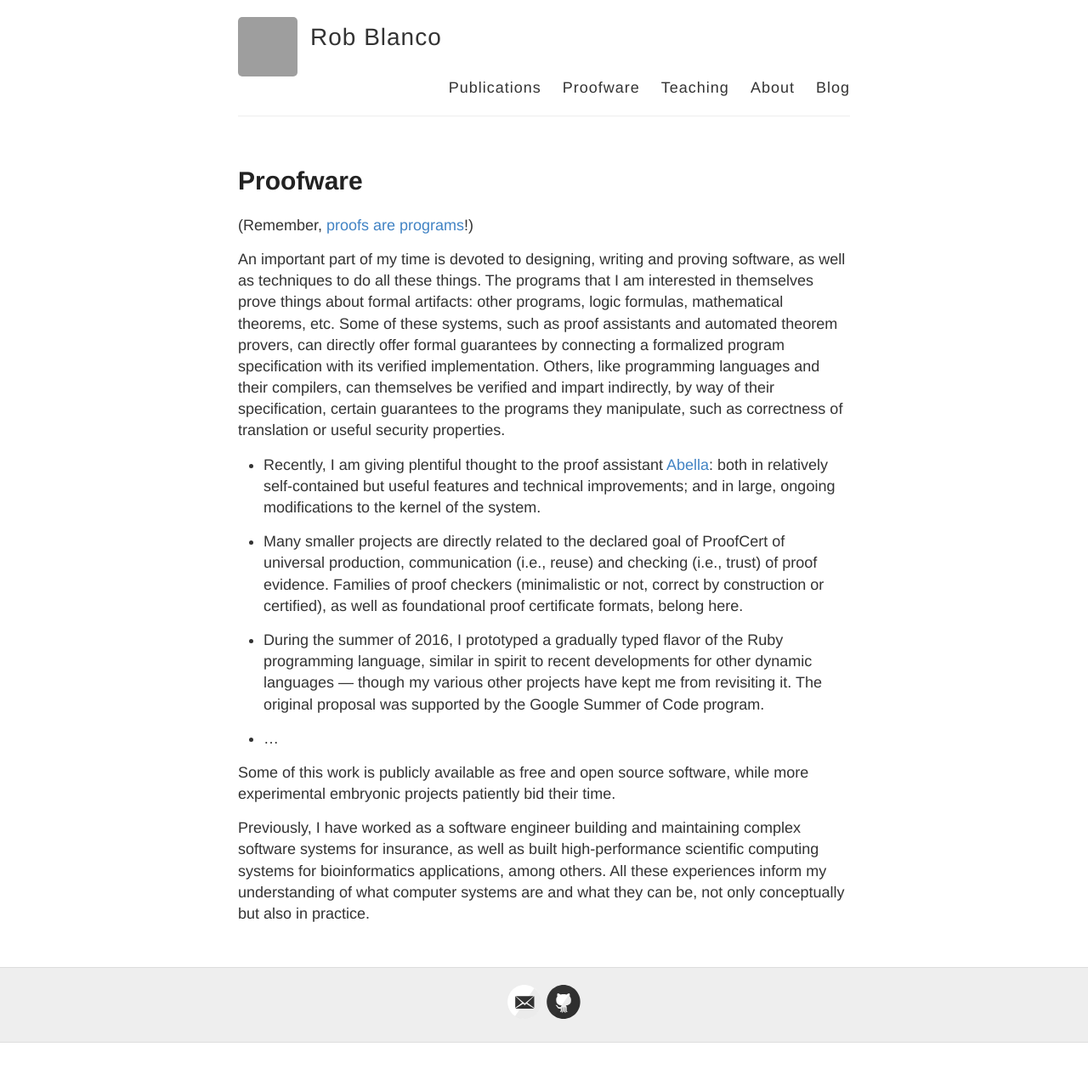
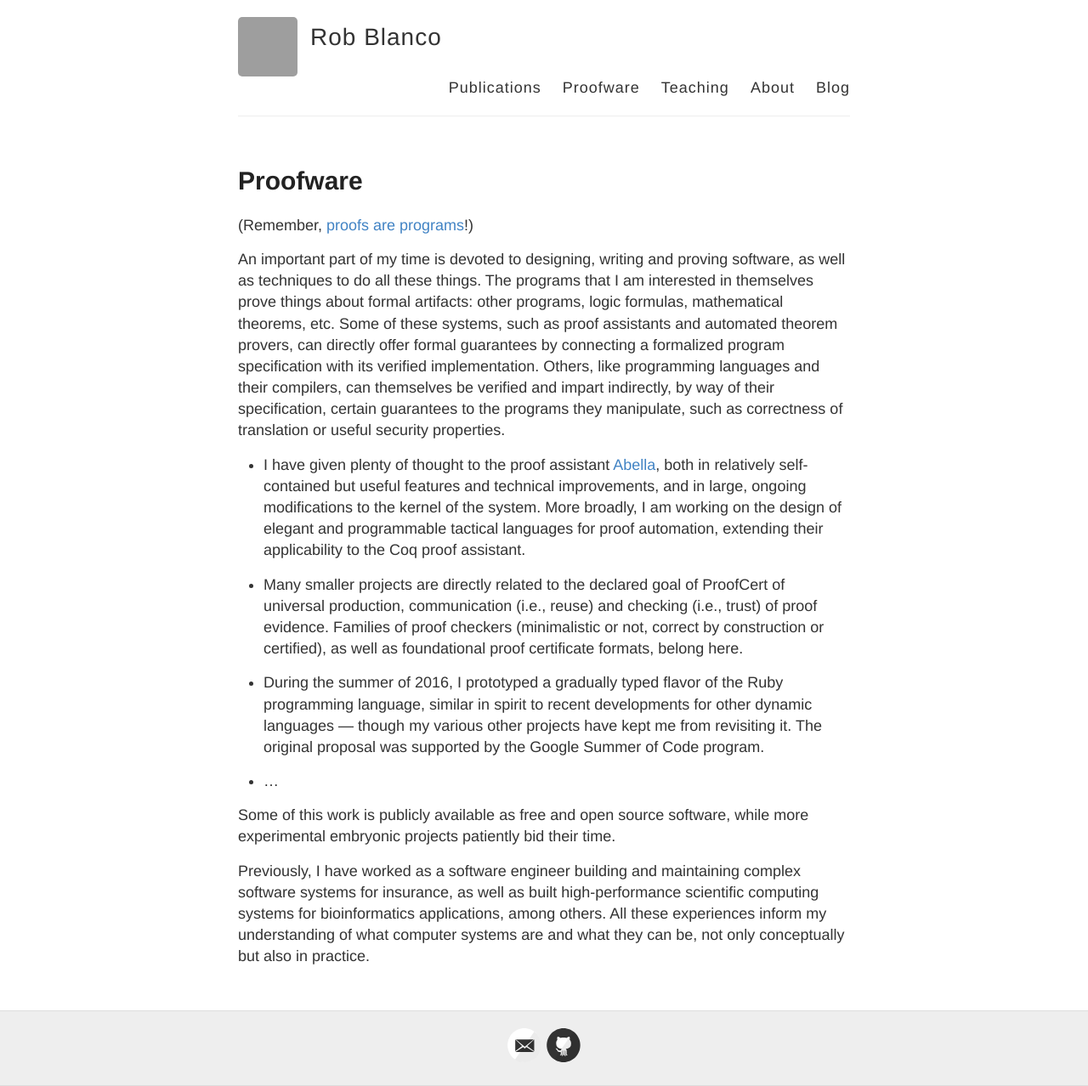
Before and after one commit to robblanco/robblanco.github.io, a Jekyll site: the page built from proofware.md, in a window 1280 px wide. Shown: the whole page at 85% size. Built offline with Jekyll 4.4.1, drawn with Linux system fonts in a browser that asks for light colours; before the commit the page ends 1227 px from its top, so only the background shows below that; grey boxes are pictures that could not be loaded.

```diff
--- a/proofware.md
+++ b/proofware.md
@@ -18,10 +18,12 @@ themselves be verified and impart indirectly, by way of their specification,
 certain guarantees to the programs they manipulate, such as correctness of
 translation or useful security properties.
 
-* Recently, I am giving plentiful thought to the proof assistant
-  [Abella](http://abella-prover.org/): both in relatively self-contained but
-  useful features and technical improvements; and in large, ongoing
-  modifications to the kernel of the system.
+* I have given plenty of thought to the proof assistant
+  [Abella](http://abella-prover.org/), both in relatively self-contained but
+  useful features and technical improvements, and in large, ongoing
+  modifications to the kernel of the system. More broadly, I am working on the
+  design of elegant and programmable tactical languages for proof automation,
+  extending their applicability to the Coq proof assistant.
 
 * Many smaller projects are directly related to the declared goal of ProofCert
   of universal production, communication (i.e., reuse) and checking (i.e.,
```
